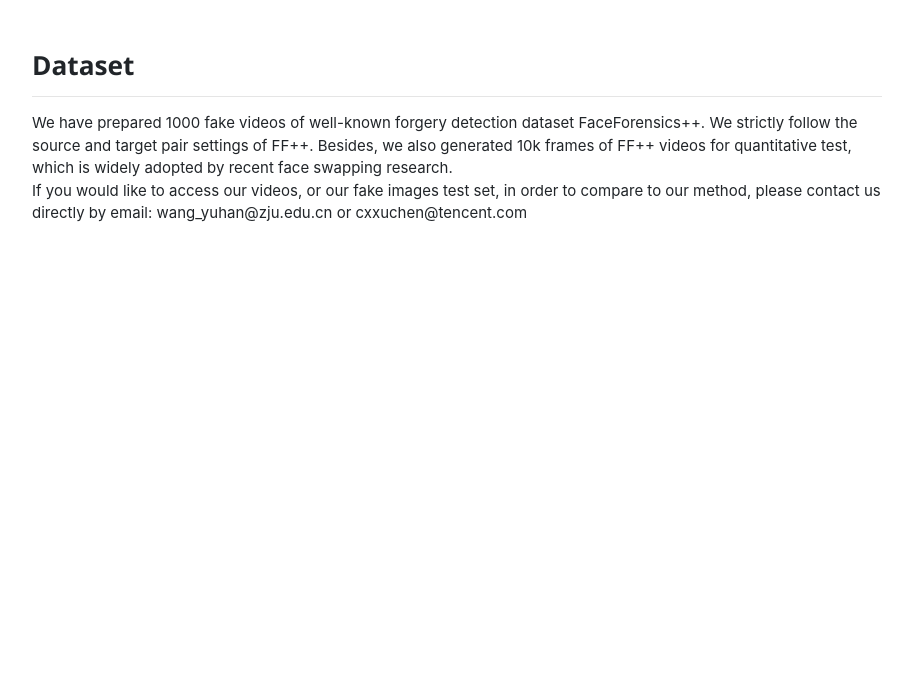
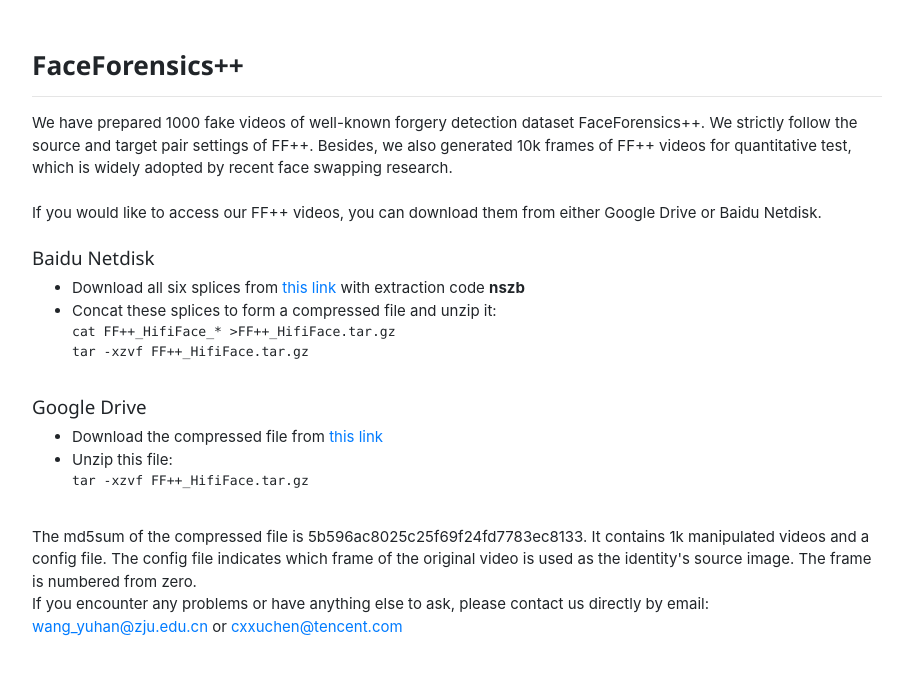
Before and after one commit to johannwyh/HifiFace, a plain HTML site: page docs/index.html in a window 1280 px wide. Shown: the part 1894-2569 px from the top of the page, without its empty margins (183-1094 px from the left). Before the commit the page ends 2164 px from the top, so only its background shows below. Drawn offline with nearby package versions, Linux system fonts and the light colour scheme.

Commit message:
Update FF++

```diff
--- a/docs/index.html
+++ b/docs/index.html
@@ -141,10 +141,41 @@
 
     <br>
 
-    <h3 class="w3-left-align" id="dataset"><b>Dataset</b></h3>
+    <h3 class="w3-left-align" id="dataset"><b>FaceForensics++</b></h3>
     <hr/>
-        We have prepared 1000 fake videos of well-known forgery detection dataset FaceForensics++. We strictly follow the source and target pair settings of FF++. Besides, we also generated 10k frames of FF++ videos for quantitative test, which is widely adopted by recent face swapping research. <br>
-        If you would like to access our videos, or our fake images test set, in order to compare to our method, please contact us directly by email: wang_yuhan@zju.edu.cn or cxxuchen@tencent.com
+    We have prepared 1000 fake videos of well-known forgery detection dataset FaceForensics++. We strictly follow the source and target pair settings of FF++. Besides, we also generated 10k frames of FF++ videos for quantitative test, which is widely adopted by recent face swapping research. <br>
+    <br>
+    If you would like to access our FF++ videos, you can download them from either Google Drive or Baidu Netdisk. <br>
+    <br>
+
+        <h5 class="w3-left-align">Baidu Netdisk</h5>
+        <ul>
+            <li>Download all six splices from <a href="https://pan.baidu.com/s/1J_ZYWPI_-2CVUzXoL3sXjg">this link</a> with extraction code <b>nszb</b></li>
+            <li>
+                Concat these splices to form a compressed file and unzip it:
+                <pre>
+cat FF++_HifiFace_* >FF++_HifiFace.tar.gz
+tar -xzvf FF++_HifiFace.tar.gz
+                </pre>
+            </li>
+        </ul>
+
+        <h5 class="w3-left-align">Google Drive</h5>
+        <ul>
+            <li>Download the compressed file from <a href="https://drive.google.com/file/d/10Jy9iEJHkNnkvpBA32246ViA9aHmv8KT/view?usp=sharing">this link</a> </li>
+            <li>
+                Unzip this file:
+                <pre>
+tar -xzvf FF++_HifiFace.tar.gz
+                </pre>
+            </li>
+        </ul>
+
+    The md5sum of the compressed file is 5b596ac8025c25f69f24fd7783ec8133. It contains 1k manipulated videos and a config file. The config file indicates which frame of the original video is used as the identity's source image. The frame is numbered from zero.
+    <br>
+    If you encounter any problems or have anything else to ask, please contact us directly by email:
+    <a href="wang_yuhan@zju.edu.cn">wang_yuhan@zju.edu.cn</a> or
+    <a href="cxxuchen@tencent.com">cxxuchen@tencent.com</a>
 
     </div>
 
```
Also changed, not shown: 2 other files.
